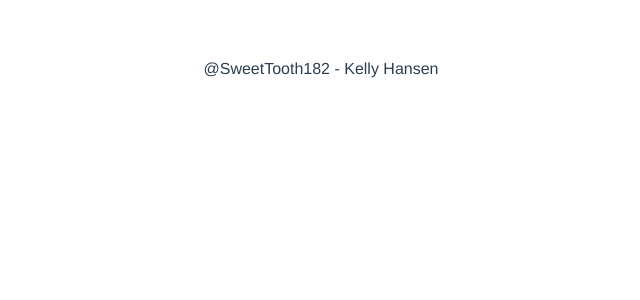
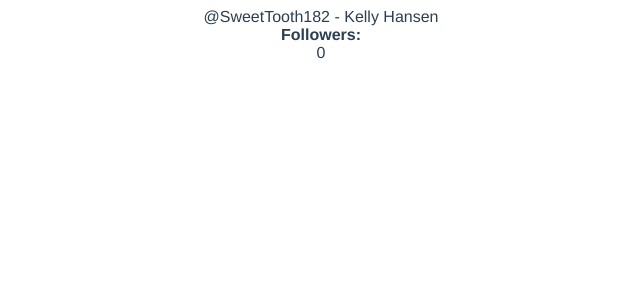
Before and after one commit to kelly-hansen/twotter, a Vue app in the folder twotter/: page / in a window 1280 px wide. Shown: the top 300 px of the page, without its empty margins (319-959 px from the left). Built offline with nearby package versions, Linux system fonts and the light colour scheme.

Commit message:
Display followers, styling

```diff
--- a/twotter/src/App.vue
+++ b/twotter/src/App.vue
@@ -1,6 +1,7 @@
 <template>
   <div id="app">
     @{{ user.username }} - {{ fullName }}
+    <strong>Followers: </strong> {{ followers }}
   </div>
 </template>
 
@@ -25,6 +26,11 @@ export default {
     fullName() {
       return `${this.user.firstName} ${this.user.lastName}`;
     }
+  },
+  methods: {
+    followUser() {
+      this.followers++
+    }
   }
 }
 </script>
@@ -34,8 +40,9 @@ export default {
   font-family: Avenir, Helvetica, Arial, sans-serif;
   -webkit-font-smoothing: antialiased;
   -moz-osx-font-smoothing: grayscale;
+  color: #2c3e50;
+  display: flex;
+  flex-direction: column;
   text-align: center;
-  color: #2c3e50;
-  margin-top: 60px;
 }
 </style>
```
